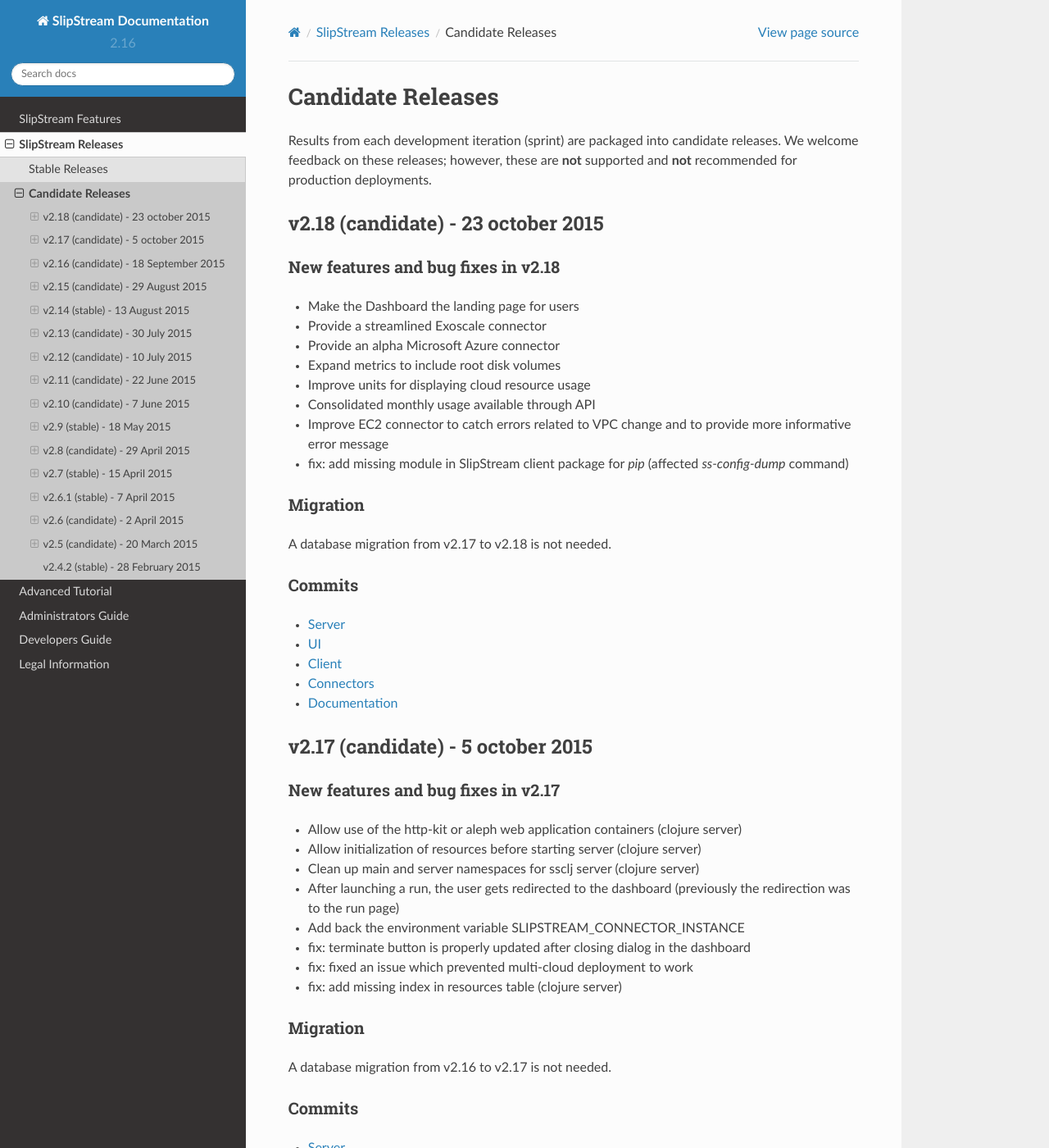
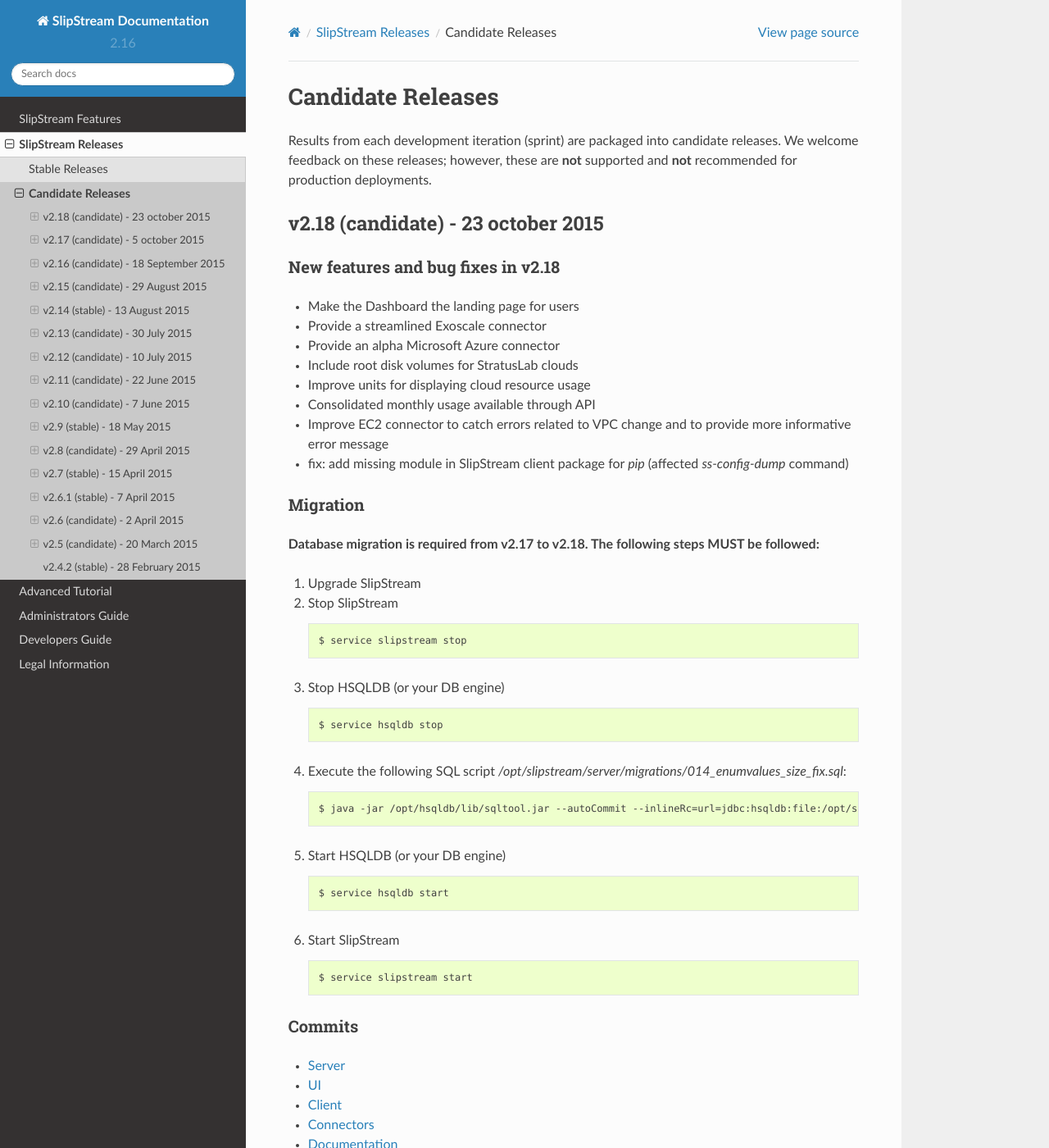
Before and after one commit to slipstream/SlipStreamDocumentation, a Sphinx documentation site: the page built from docs/release_notes/candidate_releases.rst, in a window 1280 px wide and 1400 px high. Shown: the whole window at 82% size. Built offline with Sphinx 7.4.7 and the Read the Docs theme 2.0.0, drawn with Linux system fonts in a browser that asks for light colours.

Commit message:
add skeleton for migration information; change text for disk metrics to only include StratusLab

```diff
--- a/docs/release_notes/candidate_releases.rst
+++ b/docs/release_notes/candidate_releases.rst
@@ -15,7 +15,7 @@
 -  Make the Dashboard the landing page for users
 -  Provide a streamlined Exoscale connector
 -  Provide an alpha Microsoft Azure connector
--  Expand metrics to include root disk volumes
+-  Include root disk volumes for StratusLab clouds
 -  Improve units for displaying cloud resource usage
 -  Consolidated monthly usage available through API
 -  Improve EC2 connector to catch errors related to VPC change and to
@@ -26,7 +26,40 @@
 Migration
 ~~~~~~~~~
 
-A database migration from v2.17 to v2.18 is not needed.
+**Database migration is required from v2.17 to v2.18. The following steps
+MUST be followed:**
+
+1. Upgrade SlipStream
+2. Stop SlipStream
+
+   ::
+
+       $ service slipstream stop
+
+3. Stop HSQLDB (or your DB engine)
+
+   ::
+
+       $ service hsqldb stop
+
+4. Execute the following SQL script
+   */opt/slipstream/server/migrations/014\_enumvalues\_size\_fix.sql*:
+
+   ::
+
+       $ java -jar /opt/hsqldb/lib/sqltool.jar --autoCommit --inlineRc=url=jdbc:hsqldb:file:/opt/slipstream/SlipStreamDB/slipstreamdb,user=sa,password= /opt/slipstream/server/migrations/014_enumvalues_size_fix.sql
+
+5. Start HSQLDB (or your DB engine)
+
+   ::
+
+       $ service hsqldb start
+
+6. Start SlipStream
+
+   ::
+
+       $ service slipstream start
 
 Commits
 ~~~~~~~
```
